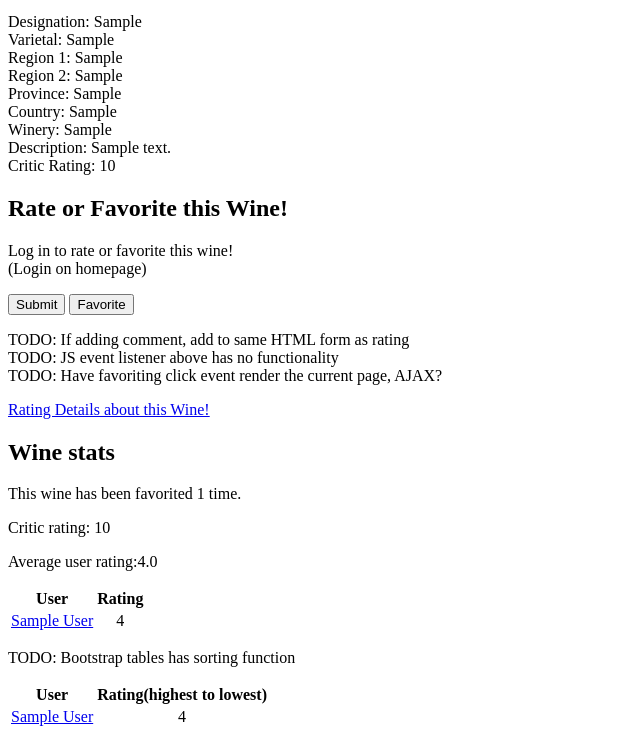
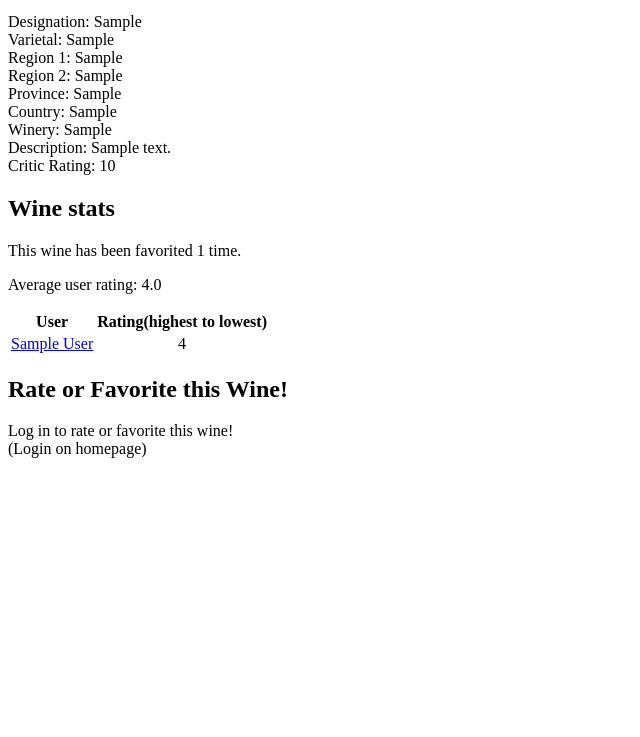
Before and after one commit to lyndabanh/Hackbright-Capstone-Topnote, a Flask app: page /wines/1 in a window 1280 px wide. Shown: the part 140-877 px from the top of the page, without its empty margins (0-640 px from the left). After the commit the page ends 598 px from the top, so only its background shows below. Run offline with Flask 2, Linux system fonts and the light colour scheme; tables that the repository leaves empty hold one stand-in row (values such as "Sample post"); some libraries are stand-ins or nearby versions.

```diff
--- a/server.py
+++ b/server.py
@@ -26,6 +26,7 @@ def homepage():
 
     # print(dir(session))
     # print(help(session.clear))
+
 
 @app.route('/create_account_page')
 def create_account_page():
--- a/templates/wine_details.html
+++ b/templates/wine_details.html
@@ -22,6 +22,48 @@
   <div>Description: {{ wine.description }}</div>
   <div>Critic Rating: {{ wine.points }}</div>
 </p>
+
+
+<h2>Wine stats</h2>
+
+{% if num_favorites == 1 %}
+  <p>This wine has been favorited {{ num_favorites }} time. </p>
+  {% else %}
+  <p>This wine has been favorited {{ num_favorites }} times. </p>
+{% endif %}
+
+{% if not wine.ratings %}
+<p>This wine does not have any ratings yet.</p>
+{% endif %}
+
+{% if wine.ratings %}
+<p>Average user rating: {{ average }}</p>
+<!-- <table>
+<tr>
+    <th>User</th>
+    <th>Rating</th>
+</tr>
+{% for rating in wine.ratings %}
+<tr>
+    <td><a href="/users/{{ rating.user.user_id }}">{{ rating.user.name }}</a></td>
+    <td>{{ rating.rating }}</td>
+</tr>
+{% endfor %}
+</table> -->
+
+<table>
+    <tr>
+        <th>User</th>
+        <th>Rating(highest to lowest)</th>
+    </tr>
+    {% for rating in desc_ordered_ratings %}
+    <tr>
+        <td><a href="/users/{{ rating.user.user_id }}">{{ rating.user.name }}</a></td>
+        <td>{{ rating.rating }}</td>
+    </tr>
+    {% endfor %}
+</table>
+{%  endif %}
 
 
 <h2>Rate or Favorite this Wine!</h2>
@@ -72,75 +114,4 @@
   </p>
 {% endif %}
 
-
-<form action="/wines/{{ wine.wine_id }}/ratings"></form>
-<input type="submit">
-
-<button id="favorite" class="favoriteText">Favorite</button>
-<script>
-  "use strict";
-
-  const btn = document.querySelector('#favorite');
-
-  btn.addEventListener('click', () => {
-    if(btn.innerHTML === 'Unfavorite') {
-      btn.innerHTML = 'Favorite';
-    } else {
-      btn.innerHTML = 'Unfavorite';
-    }
-  });
-</script>
-<p>
-<div>TODO: If adding comment, add to same HTML form as rating</div>
-<div>TODO: JS event listener above has no functionality</div>
-<div>TODO: Have favoriting click event render the current page, AJAX?</div>
-</p>
-
-<a href="/wines/{{ wine.wine_id }}/ratings">Rating Details about this Wine!</a>
-
-<h2>Wine stats</h2>
-
-{% if num_favorites == 1 %}
-  <p>This wine has been favorited {{ num_favorites }} time. </p>
-  {% else %}
-  <p>This wine has been favorited {{ num_favorites }} times. </p>
-{% endif %}
-
-{% if not wine.ratings %}
-<p>This wine does not have any ratings yet.</p>
-{% endif %}
-
-<p>Critic rating: {{ wine.points }}</p>
-
-{% if wine.ratings %}
-<p>Average user rating:{{ average }}</p>
-<table>
-<tr>
-    <th>User</th>
-    <th>Rating</th>
-</tr>
-{% for rating in wine.ratings %}
-<tr>
-    <td><a href="/users/{{ rating.user.user_id }}">{{ rating.user.name }}</a></td>
-    <td>{{ rating.rating }}</td>
-</tr>
-{% endfor %}
-</table>
-
-<p>TODO: Bootstrap tables has sorting function</p>
-
-<table>
-    <tr>
-        <th>User</th>
-        <th>Rating(highest to lowest)</th>
-    </tr>
-    {% for rating in desc_ordered_ratings %}
-    <tr>
-        <td><a href="/users/{{ rating.user.user_id }}">{{ rating.user.name }}</a></td>
-        <td>{{ rating.rating }}</td>
-    </tr>
-    {% endfor %}
-</table>
-{%  endif %}
-
 {% endblock %}
```
Also changed, not shown: static/js/charts.js (+2 -64 lines), templates/all_users.html (+7 -1 lines), templates/homepage.html (+4 -4 lines), templates/user_details.html (+26 -44 lines).
